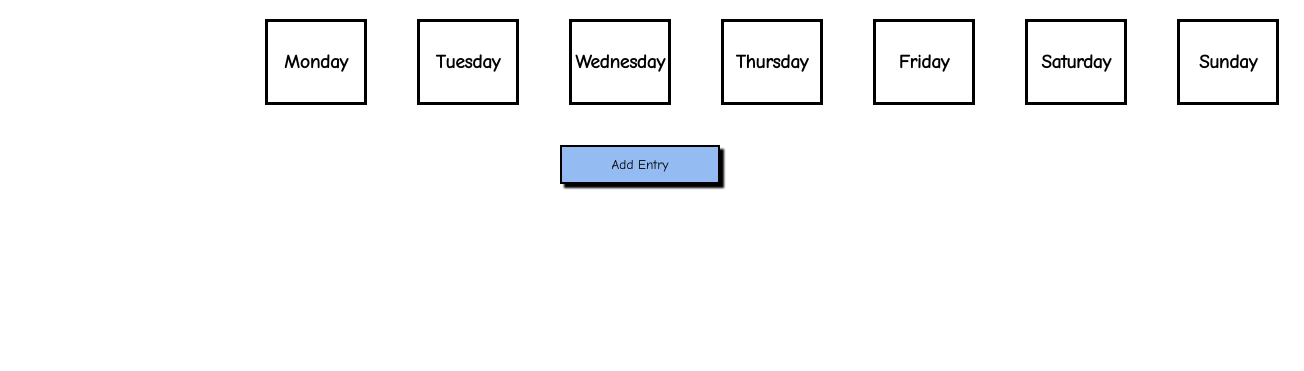
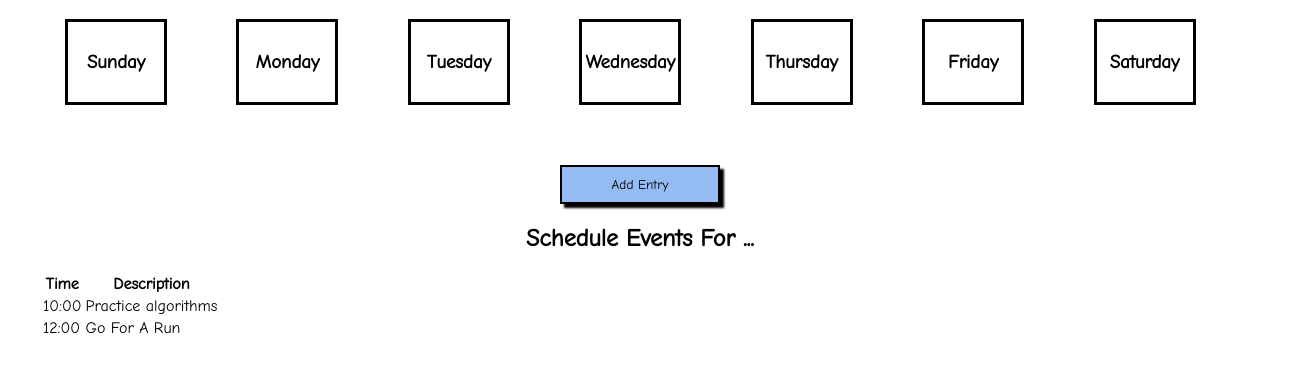
Before and after one commit to K-Bowler/week-planner, a website: page index.html in a window 1280 px wide. Shown: the part 61-432 px from the top of the page, 1304 px wide, since content can reach past the window. Drawn offline with Linux system fonts and the light colour scheme.

Commit message:
began table

```diff
--- a/index.html
+++ b/index.html
@@ -18,6 +18,11 @@
         </div>
       </div>
       <div class="row">
+        <div class="column-seventh">
+          <div class="weekday-box center-row">
+            <h3>Sunday</h3>
+          </div>
+        </div>
         <div class="column-seventh">
           <div class="weekday-box center-row">
             <h3>Monday</h3>
@@ -46,11 +51,6 @@
         <div class="column-seventh">
           <div class="weekday-box center-row">
             <h3>Saturday</h3>
-          </div>
-        </div>
-        <div class="column-seventh">
-          <div class="weekday-box center-row">
-            <h3>Sunday</h3>
           </div>
         </div>
       </div>
@@ -103,6 +103,51 @@
           </div>
         </div>
       </div>
+      <div class="row center-row">
+        <div class="column-full">
+          <h2>Schedule Events For ...</h2>
+        </div>
+      </div>
+      <div class="row">
+        <div class="column-full">
+          <table>
+            <thead>
+              <tr>
+                <th>Time</th>
+                <th>Description</th>
+              </tr>
+            </thead>
+            <tbody>
+              <tr>
+                <td>10:00</td>
+                <td>Practice algorithms</td>
+              </tr>
+              <tr>
+                <td>12:00</td>
+                <td>Go For A Run</td>
+              </tr>
+              <tr>
+                <td></td>
+              </tr>
+              <tr>
+                <td></td>
+              </tr>
+              <tr>
+                <td></td>
+              </tr>
+              <tr>
+                <td></td>
+              </tr>
+              <tr>
+                <td></td>
+              </tr>
+              <tr>
+                <td></td>
+              </tr>
+            </tbody>
+          </table>
+        </div>
+      </div>
     </div>
   </div>
   <script src="main.js"></script>
--- a/styles.css
+++ b/styles.css
@@ -23,7 +23,7 @@ body {
 }
 
 .container {
-  max-width: 800px;
+  max-width: 1200px;
   margin: auto;
   z-index: 1;
 }
```
